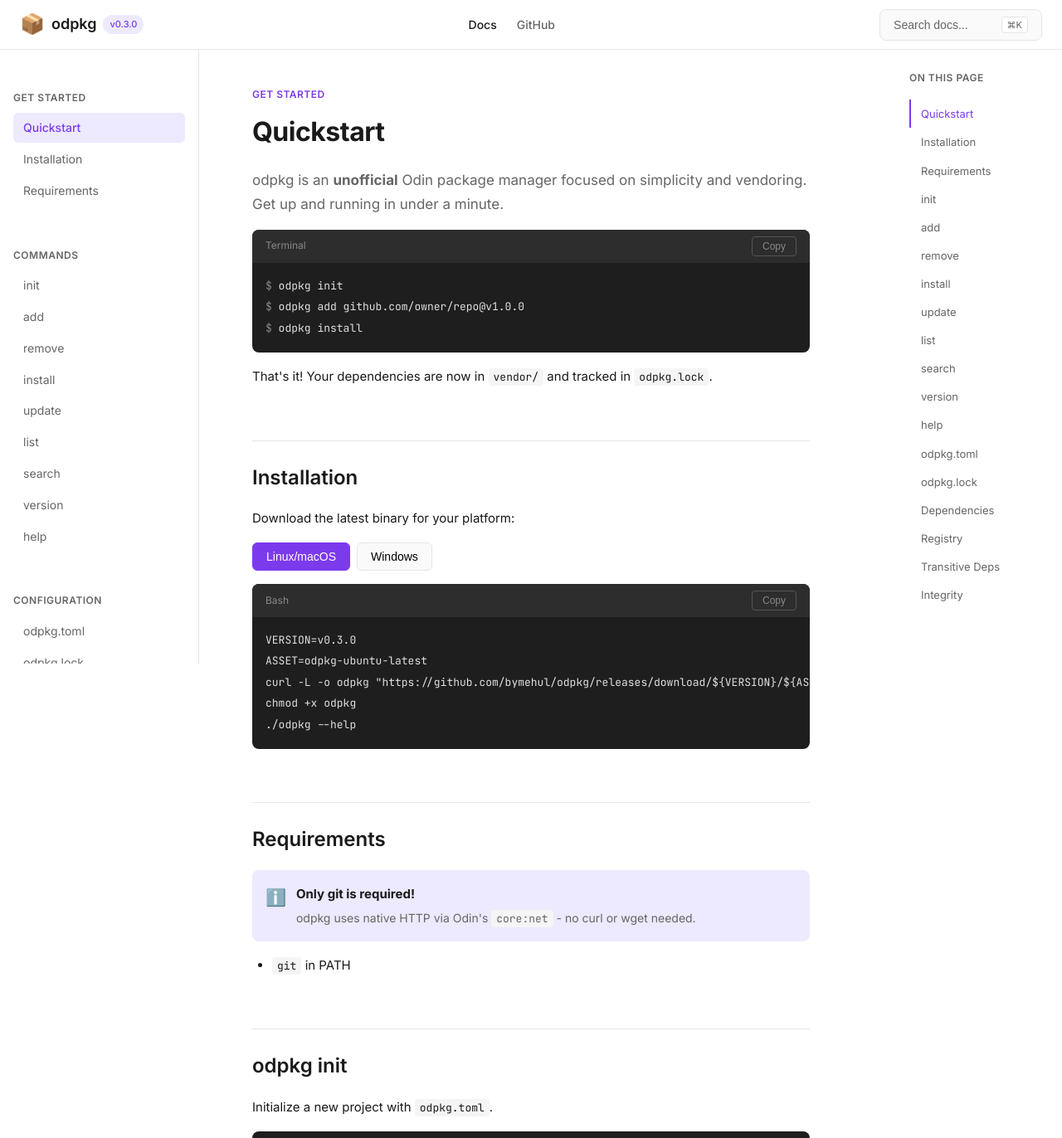
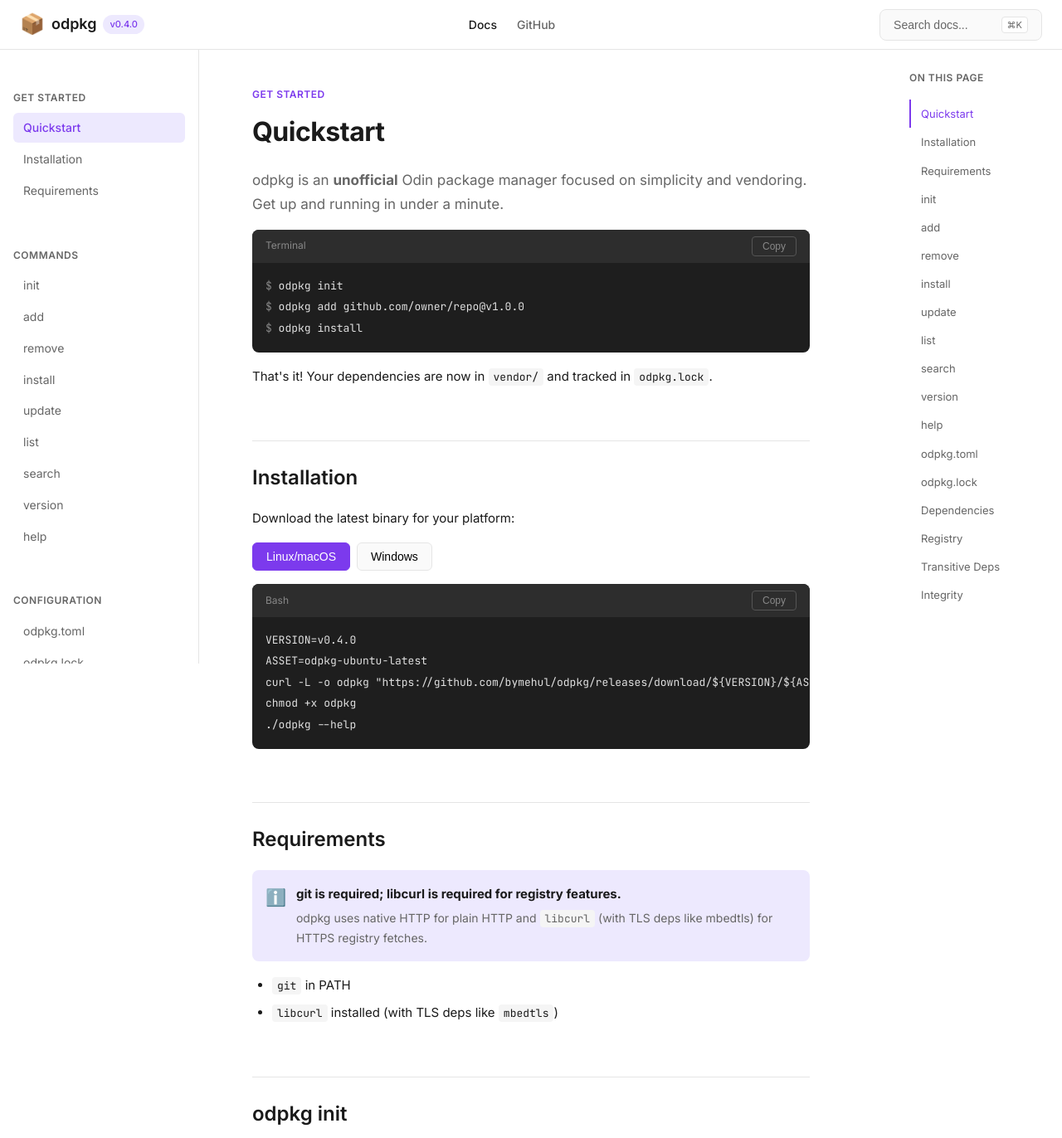
Before and after one commit to bymehul/odpkg, a website: page docs-site/index.html in a window 1280 px wide. Shown: the top 1372 px of the page at 83% size. Drawn offline with Linux system fonts and the light colour scheme.

Commit message:
v0.4.0: libcurl HTTPS + hashing fixes

```diff
--- a/docs-site/index.html
+++ b/docs-site/index.html
@@ -20,7 +20,7 @@
             <div class="logo">
                 <span class="logo-icon">📦</span>
                 <span class="logo-text">odpkg</span>
-                <span class="version-badge">v0.3.0</span>
+                <span class="version-badge">v0.4.0</span>
             </div>
             <nav class="nav-links">
                 <a href="#" class="nav-link active">Docs</a>
@@ -114,7 +114,7 @@
                                 <span>Bash</span>
                                 <button class="copy-btn" onclick="copyCode(this)">Copy</button>
                             </div>
-                            <pre><code>VERSION=v0.3.0
+                            <pre><code>VERSION=v0.4.0
 ASSET=odpkg-ubuntu-latest
 curl -L -o odpkg "https://github.com/bymehul/odpkg/releases/download/${VERSION}/${ASSET}"
 chmod +x odpkg
@@ -128,7 +128,7 @@
                                 <span>PowerShell</span>
                                 <button class="copy-btn" onclick="copyCode(this)">Copy</button>
                             </div>
-                            <pre><code>$version = "v0.3.0"
+                            <pre><code>$version = "v0.4.0"
 $asset = "odpkg-windows-latest.exe"
 Invoke-WebRequest -Uri "https://github.com/bymehul/odpkg/releases/download/$version/$asset" -OutFile "odpkg.exe"
 .\odpkg.exe --help</code></pre>
@@ -142,12 +142,13 @@
                     <div class="callout">
                         <div class="callout-icon">ℹ️</div>
                         <div class="callout-content">
-                            <strong>Only git is required!</strong>
-                            <p>odpkg uses native HTTP via Odin's <code>core:net</code> - no curl or wget needed.</p>
+                            <strong>git is required; libcurl is required for registry features.</strong>
+                            <p>odpkg uses native HTTP for plain HTTP and <code>libcurl</code> (with TLS deps like mbedtls) for HTTPS registry fetches.</p>
                         </div>
                     </div>
                     <ul class="requirements-list">
                         <li><code>git</code> in PATH</li>
+                        <li><code>libcurl</code> installed (with TLS deps like <code>mbedtls</code>)</li>
                     </ul>
                 </section>
 
@@ -250,7 +251,7 @@
                     <p>Print the current version of odpkg.</p>
                     <div class="code-block">
                         <pre><code><span class="prompt">$</span> odpkg version
-odpkg 0.3.0</code></pre>
+odpkg 0.4.0</code></pre>
                     </div>
                     <p>Also available as <code>odpkg -v</code> or <code>odpkg --version</code>.</p>
                 </section>
```
Also changed, not shown: docs.md (+1 -0 lines), future.md (+2 -2 lines), .github/workflows/ci.yml (added), .github/workflows/release.yml, README.md, 6 other files.
